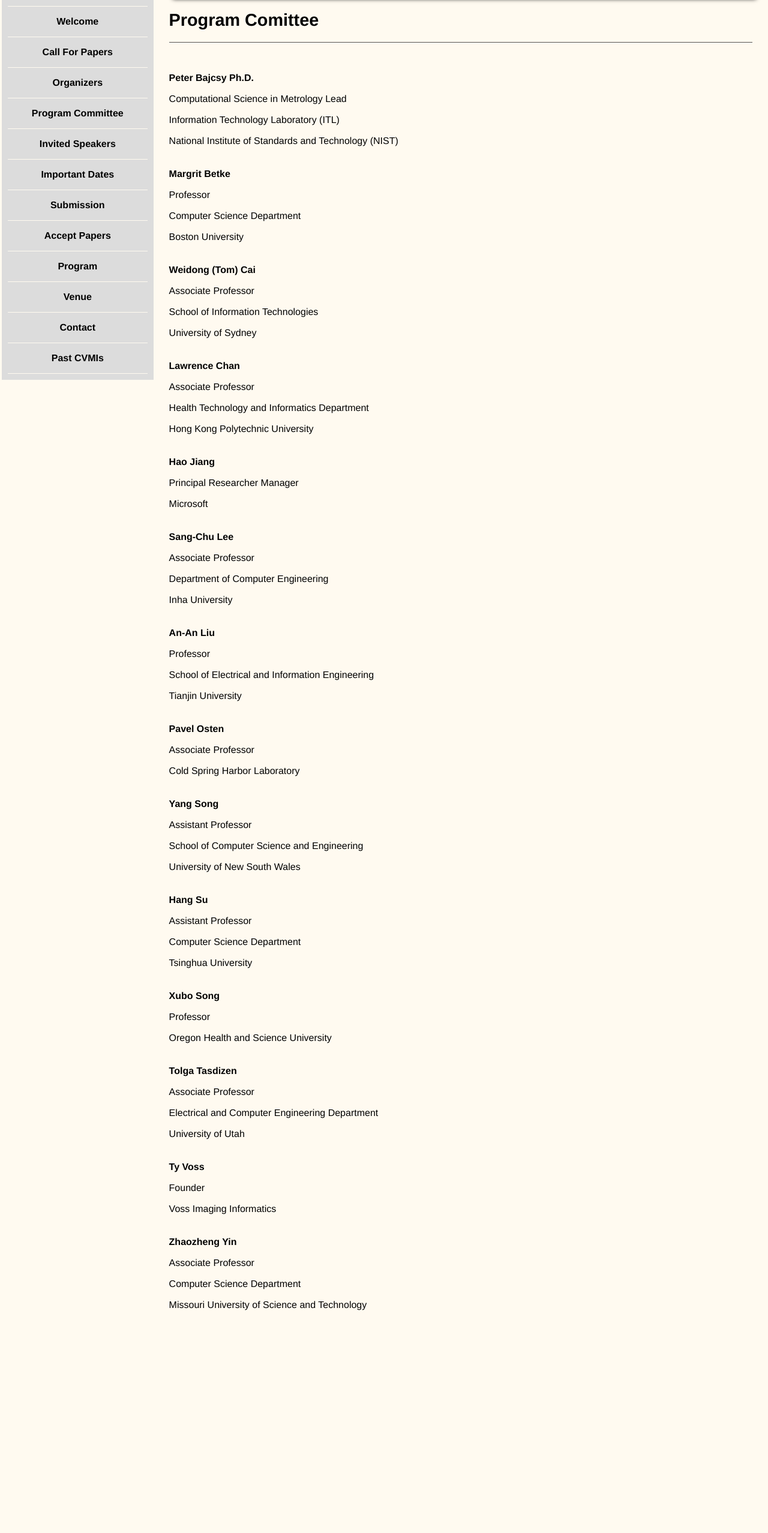
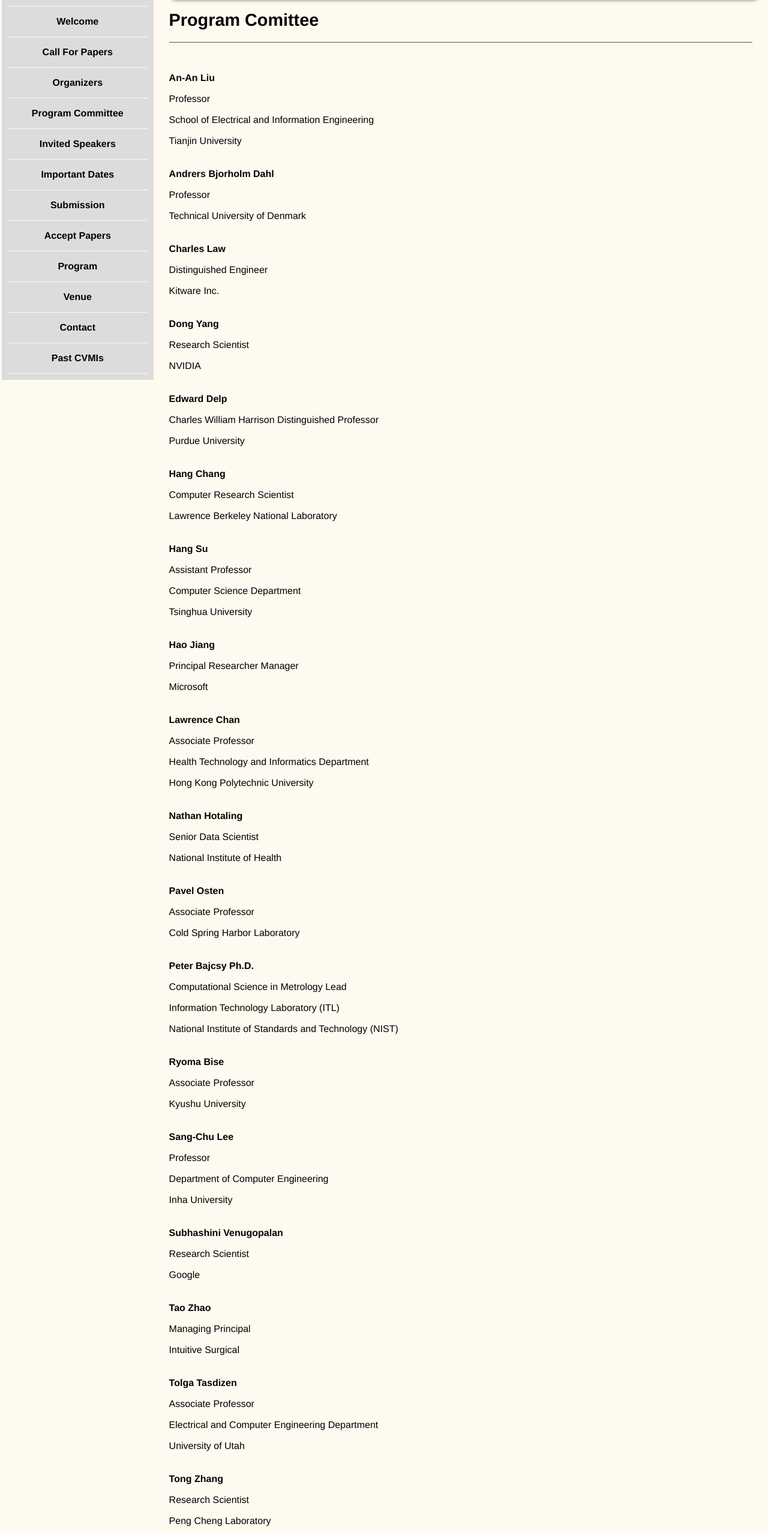
Before and after one commit to cvmi2020/cvmi2020, a plain HTML site: page comittee.html in a window 1280 px wide. Shown: the part 230-2785 px from the top of the page at 60% size. Before the commit the page ends 2422 px from the top, so only its background shows below. Drawn offline with Linux system fonts and the light colour scheme.

Commit message:
Add files via upload

```diff
--- a/comittee.html
+++ b/comittee.html
@@ -60,73 +60,95 @@
         <hr style="height:1px;border:none;border-top:1px solid #555555;">
         <div class="detailBox detailBoxComittee">
             <p>
+                <strong>An-An Liu<br /></strong>Professor<br /> School of Electrical and Information Engineering
+                <br />Tianjin University
+            </p>
+			<p>
+			    <strong>Andrers Bjorholm Dahl<br /></strong>Professor<br /> Technical University of Denmark
+			</p>
+			<p>
+			    <strong>Charles Law<br /></strong>
+				Distinguished Engineer<br /> Kitware Inc.
+			</p>
+			<p>
+			    <strong>Dong Yang<br /></strong> Research Scientist<br />
+				  NVIDIA
+			</p>
+			<p>
+			    <strong>Edward Delp<br /></strong> Charles William Harrison Distinguished Professor<br />
+				 Purdue University
+			</p>
+			<p>
+			    <strong>Hang Chang<br /></strong> Computer Research Scientist<br />
+				 Lawrence Berkeley National Laboratory
+			</p>
+			<p>
+			    <strong>Hang Su<br /></strong>Assistant Professor<br /> Computer Science Department
+			    <br />Tsinghua University
+			</p>
+			<p>
+			    <strong>Hao Jiang<br /></strong>Principal Researcher Manager<br /> Microsoft
+
+			</p>
+			<p>
+			    <strong>Lawrence Chan<br /></strong>Associate Professor<br /> Health Technology and Informatics Department
+			    <br />Hong Kong Polytechnic University
+			</p>
+			<p>
+			    <strong>Nathan Hotaling<br /></strong>Senior Data Scientist<br /> National Institute of Health
+			</p>
+			<p>
+			    <strong>Pavel Osten<br /></strong>Associate Professor<br /> Cold Spring Harbor Laboratory
+
+			</p>
+			<p>
                 <strong>Peter Bajcsy Ph.D.<br /></strong>Computational Science in Metrology Lead
                 <br /> Information Technology Laboratory (ITL)<br />National Institute of Standards and Technology (NIST)
             </p>
-
 			<p>
-                <strong>Margrit Betke<br /></strong>Professor<br /> Computer Science Department
-                <br />Boston University
-
+			    <strong>Ryoma Bise<br /></strong>Associate Professor<br />
+				Kyushu University
 			</p>
-
+			<p>
+			    <strong>Sang-Chu Lee<br /></strong>Professor<br /> Department of Computer Engineering
+			    <br />Inha University
+			</p>
+			<p>
+			    <strong>Subhashini Venugopalan<br /></strong>Research Scientist<br /> Google
+			</p>
+			<!-- <p>
+			    <strong>Subhashini Venugopalan<br /></strong>Google Accelerated Science Team<br />
+				 Google
+			</p> -->
+			<p>
+			    <strong>Tao Zhao<br /></strong>Managing Principal<br />
+				Intuitive Surgical
+			</p>
+			<p>
+			    <strong>Tolga Tasdizen<br /></strong>Associate Professor<br /> Electrical and Computer Engineering Department
+			    <br />University of Utah
+			</p>
+			<p>
+			    <strong>Tong Zhang<br /></strong>Research Scientist<br /> Peng Cheng Laboratory
+			</p>
+			<p>
+			    <strong>Ty Voss<br /></strong>Founder<br /> Voss Imaging Informatics
+			</p>
             <p>
                 <strong>Weidong (Tom) Cai<br /></strong>Associate Professor<br /> School of Information Technologies
                 <br />University of Sydney
             </p>
-
 			<p>
-                <strong>Lawrence Chan<br /></strong>Associate Professor<br /> Health Technology and Informatics Department
-                <br />Hong Kong Polytechnic University
+			    <strong>Xi Yin<br /></strong>Senior Applied Scientist<br /> Microsoft
 			</p>
-
-
-
             <p>
-                <strong>Hao Jiang<br /></strong>Principal Researcher Manager<br /> Microsoft
+                <strong>Xubo Song<br /></strong>Professor<br /> Oregon Health and Science University
 
             </p>
-
-            <p>
-                <strong>Sang-Chu Lee<br /></strong>Associate Professor<br /> Department of Computer Engineering
-                <br />Inha University
-            </p>
-
-            <p>
-                <strong>An-An Liu<br /></strong>Professor<br /> School of Electrical and Information Engineering
-                <br />Tianjin University
-            </p>
-
-            <p>
-                <strong>Pavel Osten<br /></strong>Associate Professor<br /> Cold Spring Harbor Laboratory
-
-            </p>
-
 			<p>
 			    <strong>Yang Song<br /></strong>Assistant Professor<br /> School of Computer Science and Engineering
 			    <br />University of New South Wales
 			</p>
-
-            <p>
-                <strong>Hang Su<br /></strong>Assistant Professor<br /> Computer Science Department
-                <br />Tsinghua University
-            </p>
-
-            <p>
-                <strong>Xubo Song<br /></strong>Professor<br /> Oregon Health and Science University
-
-            </p>
-
-            <p>
-                <strong>Tolga Tasdizen<br /></strong>Associate Professor<br /> Electrical and Computer Engineering Department
-                <br />University of Utah
-            </p>
-
-            <p>
-                <strong>Ty Voss<br /></strong>Founder<br /> Voss Imaging Informatics
-            </p>
-
-
 			<p>
 			    <strong>Zhaozheng Yin <br /></strong>Associate Professor<br /> Computer Science Department
 			    <br />Missouri University of Science and Technology
```
Also changed, not shown: dates.html (+3 -3 lines). Lines whose indentation alone changed are shown as unchanged.
